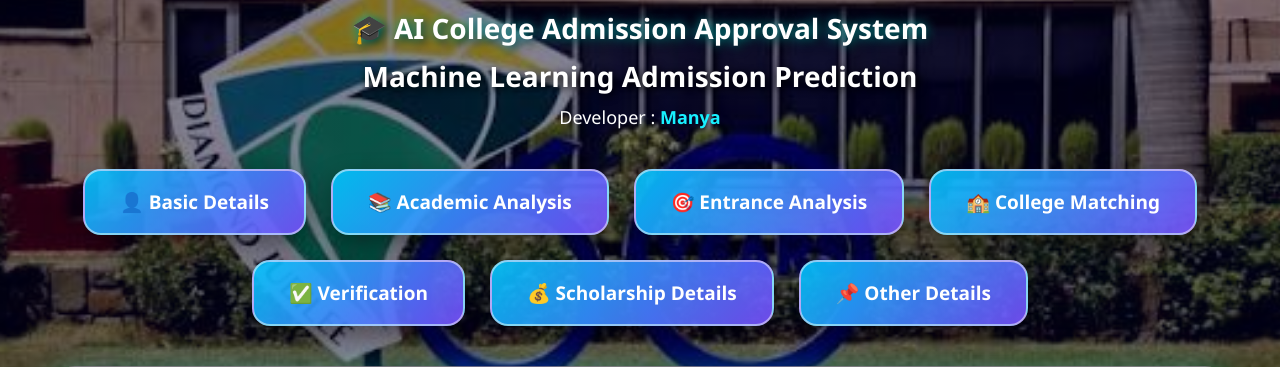
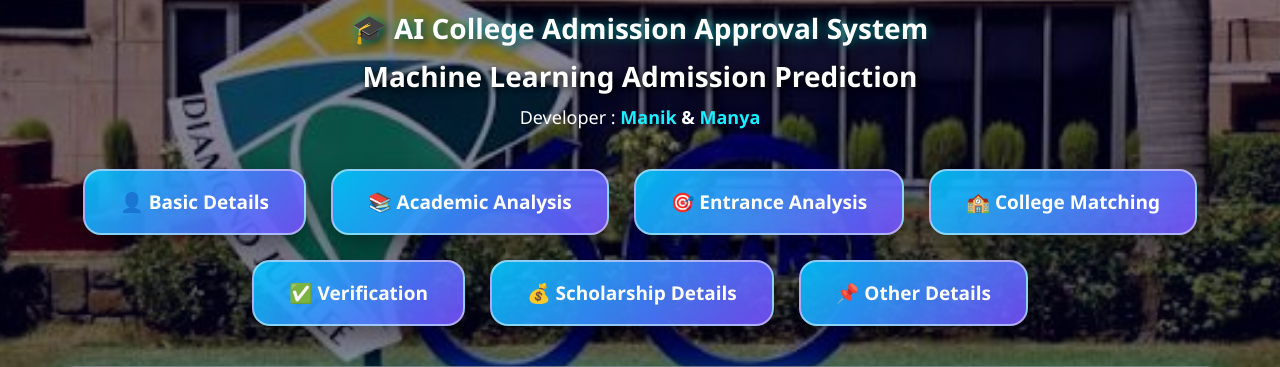
Before and after one commit to Manya2507/College-Admission-Approval-System, a Flask app: page / in a window 1280 px wide. Shown: the part 268-635 px from the top of the page. Run offline with Flask 3, Linux system fonts and the light colour scheme.

Commit message:
Update index.html

```diff
--- a/templates/index.html
+++ b/templates/index.html
@@ -74,6 +74,8 @@ Machine Learning Admission Prediction
 
 <p class="developer-name">
 Developer :
+<span>Manik</span>
+<span style="color:white;"> &amp; </span>
 
 <span>Manya</span>
 </p>
```
